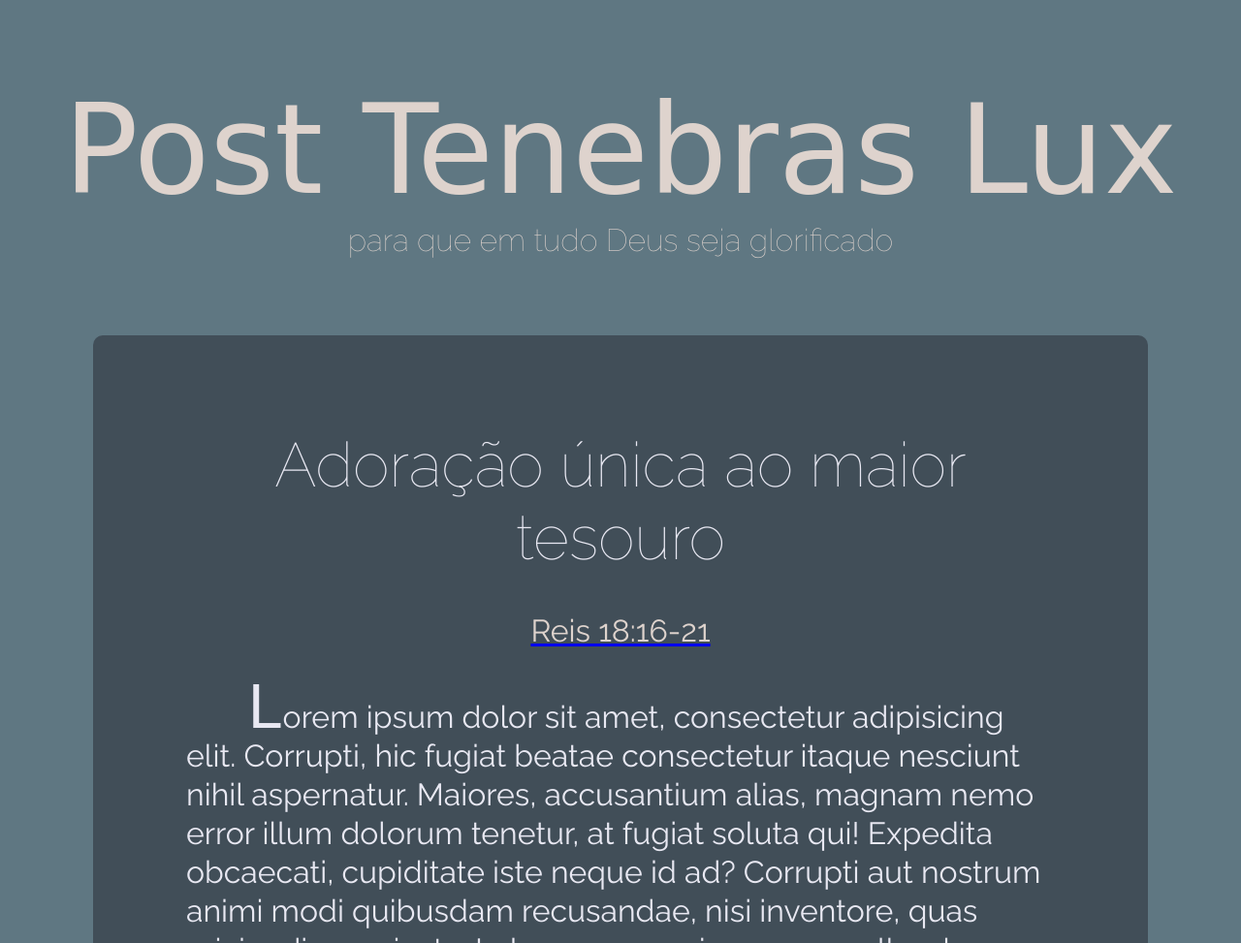
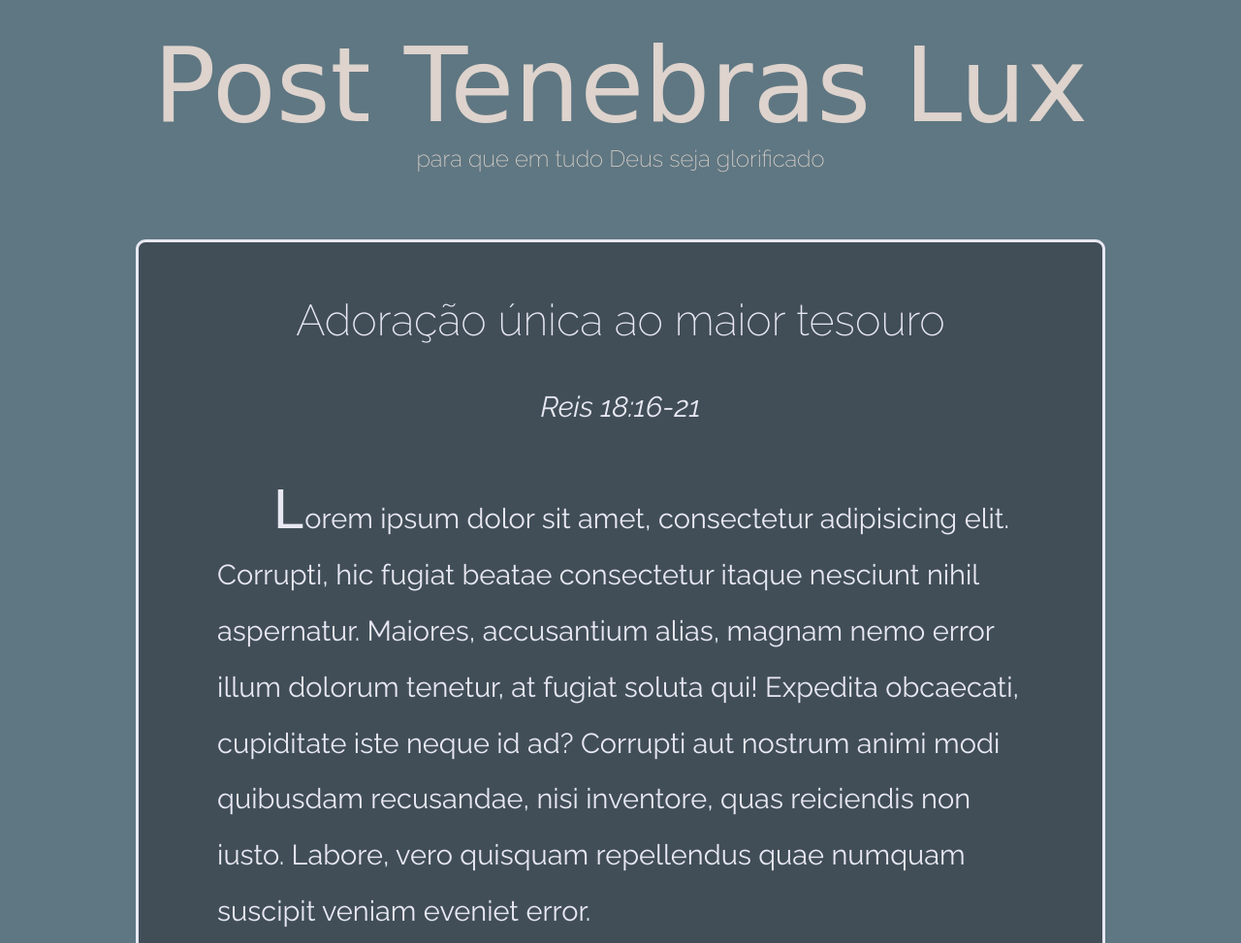
Before and after one commit to eduardoldviana/projetoptl, a plain HTML site: page devo1.html in a window 1280 px wide. Shown: the top 973 px of the page at 97% size. Drawn offline with Linux system fonts and the light colour scheme; a script that the page names is missing; a web font is replaced by a local one.

Commit message:
Update styles.css

```diff
--- a/styles.css
+++ b/styles.css
@@ -6,76 +6,94 @@ body {
     font-family: Arial, sans-serif;
     color: #ded3cd;
     height: 100vh;
-    display: flex;
-    align-items: center;
-    text-align: center;
-    justify-content: center;
+    margin: 0;
+    padding: 0;
+
 }
 h1 {
     font-family: "Fleur De Leah", cursive;
     font-weight: 400;
     font-style: normal;
-    font-size: 8em;
+    font-size: 8rem;
     margin-bottom: 0;
     color: #ded3cd;
 }
 h2 {
     font-family: "Raleway", sans-serif;
     font-optical-sizing: auto;
-    font-weight: 100;
+    font-weight: 200;
     font-style: normal;
     font-size: 2em;
     color: #ded3cd;
+}
+.devohd {
+  background-color: rgba(255, 255, 0, 0.2);
+  width: 100vw;
+
 }
 .devobdy {
     background-color: #5F7782;
     color: #E8E8F2;
     height: 100vh;
-    display: inline;
+
 }
 .devottl {
-    font-size: 8em;
-    margin-top: 10vh;
+    font-size: clamp(5rem, 4.134rem + 3.221vw, 8rem);
+    margin-top: clamp(1rem, 0.711rem + 1.074vw, 2rem);
+    text-align: center;
+    width: 100%;
+
 }
 .devosbttl {
-    font-size: 2em;
-    margin-bottom: 10vh;
+    font-size: clamp(0.8rem, 0.454rem + 1.289vw, 2rem);
+    margin-bottom: clamp(2rem, 0.846rem + 4.295vw, 6rem);
+    text-align: center;
 }
 .devodv {
-    margin-left: auto;
-    margin-right: auto;
-    width: 70vw;
     background-color: #414E58;
     border-radius: 10px;
-    padding: 6em;
-    margin-bottom: 10vh;
+    padding: clamp(1rem, -2.571rem + 9.524vw, 6rem);
+    padding-top: clamp(1rem, -1.143rem + 5.714vw, 4rem);
+    margin-left: clamp(0.5rem, -3.685rem + 15.57vw, 15rem);
+    margin-right: clamp(0.5rem, -3.685rem + 15.57vw, 15rem);
+    border: solid #E8E8F2 3px;
 }
 .devonm {
     font-family: "Raleway", serif;
     font-optical-sizing: auto;
-    font-weight: 100;
+    font-weight: 200;
     font-style: normal;
-    margin-bottom: 5vh;
-    font-size: 4em;
+    margin-bottom: 1em;
+    font-size: clamp(2rem, 1.286rem + 1.905vw, 3rem);
+    text-align: center;
+    margin-left: 0;
+    margin-right: 0;
+}
+a {
+    text-decoration: none;
+    color: #E8E8F2;
 }
 .devosbnm {
     font-family: "Raleway", sans-serif;
     font-optical-sizing: auto;
     font-weight: 400;
     font-style: normal;
-    font-size: 2em;
-    margin-bottom: 5vh;
-    color: #ded3cd;
+    font-size: clamp(1.25rem, 0.714rem + 1.429vw, 2rem);
+    margin-bottom: 2em;
+    color: #E8E8F2;
+    font-style: italic;
+    text-align: center;
 }
 p {
     font-family: "Raleway", sans-serif;
     font-optical-sizing: auto;
     font-weight: 400;
     font-style: normal;
-    font-size: 2em;
-    line-height: 5vh;
+    font-size: clamp(1rem, 0.286rem + 1.905vw, 2rem);
+    line-height: 2em;
     text-indent: 2em;
     text-align: left;
+    margin-bottom: 1em;
 }
 .devop::first-letter {
     font-family: "Fleur De Leah", sans-serif;
@@ -83,3 +101,30 @@ p {
     font-style: normal;
     font-size: 2em;
 }
+h5 {
+    margin-top: 2.5em;
+    font-family: "Raleway", serif;
+    font-optical-sizing: auto;
+    font-weight: 300;
+    font-style: normal;
+    font-size: clamp(1.5rem, 1.143rem + 0.952vw, 2rem);
+    margin-bottom: 1em;
+    text-align: center;
+}
+img {
+    margin-left: auto;
+    margin-right: auto;
+    display: block;
+    border: solid 2px #E8E8F2;
+    border-radius: 10px;
+    margin-bottom: 2em;
+}
+img:hover {
+    transform: scale(1.05);
+    transition: transform 0.3s ease-in-out;
+    cursor: pointer;
+}
+.spc {
+    background-color: #5F7782;
+    height: clamp(0.5rem, -2.714rem + 8.571vw, 5rem);
+}
```
